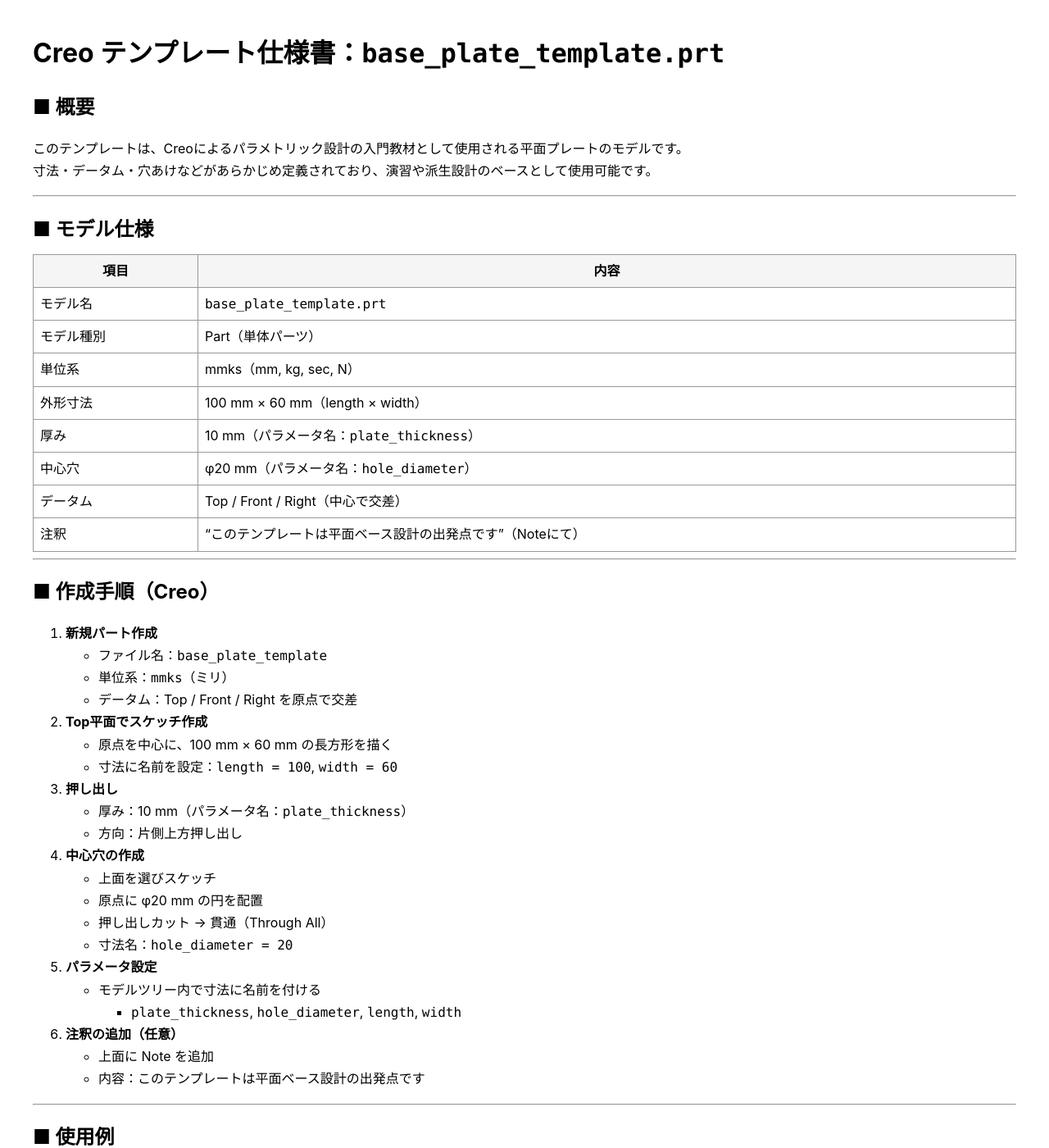
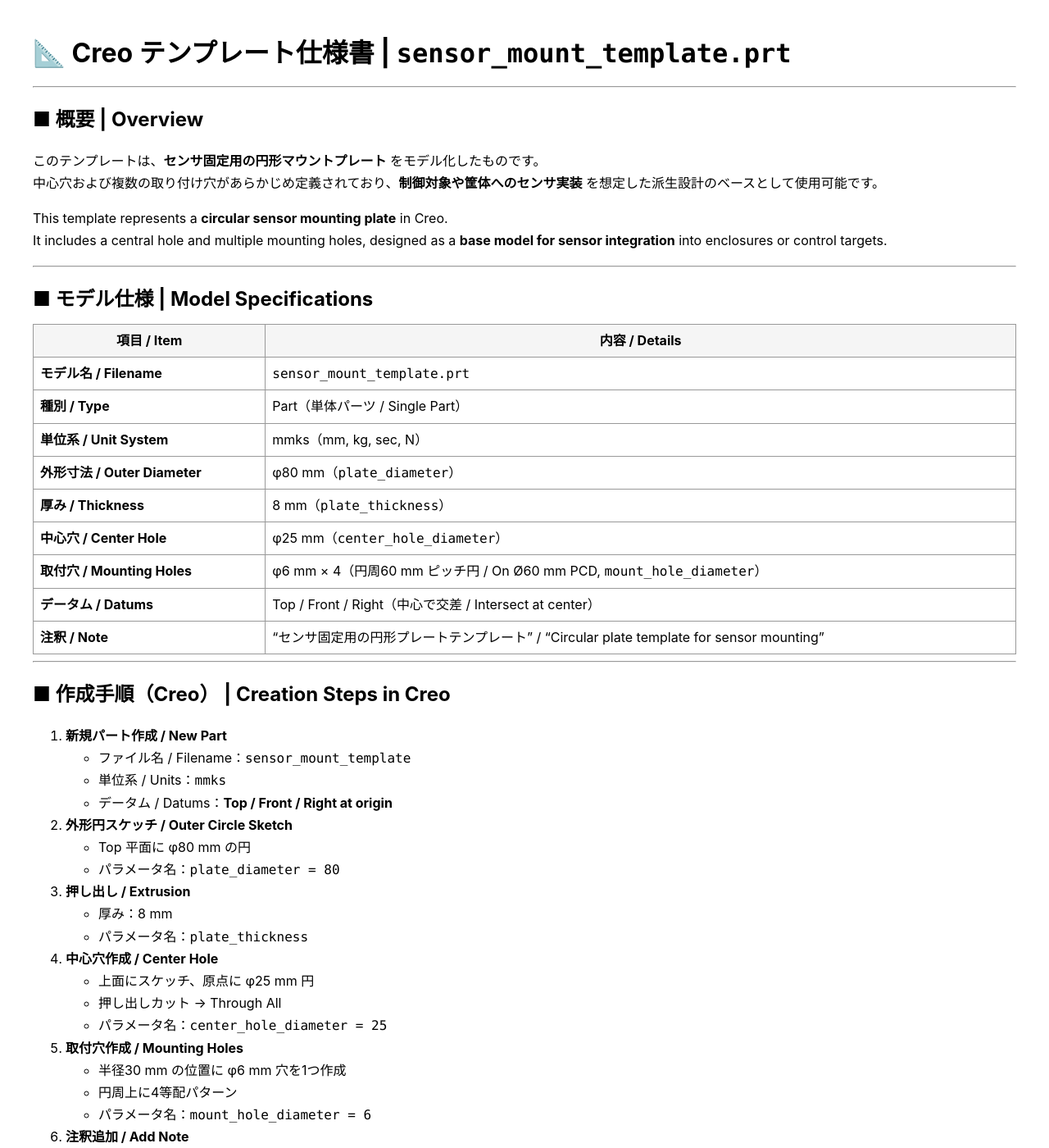
Before and after one commit to Samizo-AITL/EduMecha, a Jekyll site: the page built from templates/template_base_plate_spec.md, in a window 1280 px wide and 1400 px high. Shown: the whole window at 82% size. Built offline with Jekyll 4.4.1, drawn with Linux system fonts in a browser that asks for light colours; our own code applies the rules of GitHub Pages for plain Markdown files; some of the changed text lies outside the part shown.

Commit message:
Update template_base_plate_spec.md

```diff
--- a/templates/template_base_plate_spec.md
+++ b/templates/template_base_plate_spec.md
@@ -1,73 +1,89 @@
-# Creo テンプレート仕様書：`base_plate_template.prt`
+---
+title: "Creo Template Specification - sensor_mount_template.prt"
+author: "EduMecha Project / 三溝真一"
+license: "MIT"
+tags: ["Creo", "Template", "Parametric", "EduMecha"]
+---
 
-## ■ 概要
-
-このテンプレートは、Creoによるパラメトリック設計の入門教材として使用される平面プレートのモデルです。
-寸法・データム・穴あけなどがあらかじめ定義されており、演習や派生設計のベースとして使用可能です。
+# 📐 Creo テンプレート仕様書 | **`sensor_mount_template.prt`**
 
 ---
 
-## ■ モデル仕様
+## ■ 概要 | **Overview**
 
-| 項目         | 内容 |
-|--------------|------|
-| モデル名     | `base_plate_template.prt` |
-| モデル種別   | Part（単体パーツ） |
-| 単位系       | mmks（mm, kg, sec, N） |
-| 外形寸法     | 100 mm × 60 mm（length × width） |
-| 厚み         | 10 mm（パラメータ名：`plate_thickness`） |
-| 中心穴       | φ20 mm（パラメータ名：`hole_diameter`） |
-| データム     | Top / Front / Right（中心で交差） |
-| 注釈         | “このテンプレートは平面ベース設計の出発点です”（Noteにて） |
+このテンプレートは、**センサ固定用の円形マウントプレート** をモデル化したものです。
+中心穴および複数の取り付け穴があらかじめ定義されており、**制御対象や筐体へのセンサ実装** を想定した派生設計のベースとして使用可能です。
+
+This template represents a **circular sensor mounting plate** in Creo.
+It includes a central hole and multiple mounting holes, designed as a **base model for sensor integration** into enclosures or control targets.
 
 ---
 
-## ■ 作成手順（Creo）
+## ■ モデル仕様 | **Model Specifications**
 
-1. **新規パート作成**
-   - ファイル名：`base_plate_template`
-   - 単位系：`mmks`（ミリ）
-   - データム：Top / Front / Right を原点で交差
-
-2. **Top平面でスケッチ作成**
-   - 原点を中心に、100 mm × 60 mm の長方形を描く
-   - 寸法に名前を設定：`length = 100`, `width = 60`
-
-3. **押し出し**
-   - 厚み：10 mm（パラメータ名：`plate_thickness`）
-   - 方向：片側上方押し出し
-
-4. **中心穴の作成**
-   - 上面を選びスケッチ
-   - 原点に φ20 mm の円を配置
-   - 押し出しカット → 貫通（Through All）
-   - 寸法名：`hole_diameter = 20`
-
-5. **パラメータ設定**
-   - モデルツリー内で寸法に名前を付ける
-     - `plate_thickness`, `hole_diameter`, `length`, `width`
-
-6. **注釈の追加（任意）**
-   - 上面に Note を追加
-   - 内容：`このテンプレートは平面ベース設計の出発点です`
+| **項目 / Item** | **内容 / Details** |
+|-----------------|---------------------|
+| **モデル名 / Filename** | `sensor_mount_template.prt` |
+| **種別 / Type** | Part（単体パーツ / Single Part） |
+| **単位系 / Unit System** | mmks（mm, kg, sec, N） |
+| **外形寸法 / Outer Diameter** | φ80 mm（`plate_diameter`） |
+| **厚み / Thickness** | 8 mm（`plate_thickness`） |
+| **中心穴 / Center Hole** | φ25 mm（`center_hole_diameter`） |
+| **取付穴 / Mounting Holes** | φ6 mm × 4（円周60 mm ピッチ円 / On Ø60 mm PCD, `mount_hole_diameter`） |
+| **データム / Datums** | Top / Front / Right（中心で交差 / Intersect at center） |
+| **注釈 / Note** | “センサ固定用の円形プレートテンプレート” / "Circular plate template for sensor mounting" |
 
 ---
 
-## ■ 使用例
+## ■ 作成手順（Creo） | **Creation Steps in Creo**
 
-- `01_parametric_basics/` にて押し出し＋穴あけの操作演習
-- `03_drawing_skills/` にて図面生成の基本例として活用
-- `05_mechatronic_integration/` の筐体ベースの構成に派生利用
+1. **新規パート作成 / New Part**
+   - ファイル名 / Filename：`sensor_mount_template`
+   - 単位系 / Units：`mmks`
+   - データム / Datums：**Top / Front / Right at origin**
+
+2. **外形円スケッチ / Outer Circle Sketch**
+   - Top 平面に φ80 mm の円
+   - パラメータ名：`plate_diameter = 80`
+
+3. **押し出し / Extrusion**
+   - 厚み：8 mm
+   - パラメータ名：`plate_thickness`
+
+4. **中心穴作成 / Center Hole**
+   - 上面にスケッチ、原点に φ25 mm 円
+   - 押し出しカット → Through All
+   - パラメータ名：`center_hole_diameter = 25`
+
+5. **取付穴作成 / Mounting Holes**
+   - 半径30 mm の位置に φ6 mm 穴を1つ作成
+   - 円周上に4等配パターン
+   - パラメータ名：`mount_hole_diameter = 6`
+
+6. **注釈追加 / Add Note**
+   - 上面に **Note** を追加
+   - 内容：**“センサ固定用の円形プレートテンプレート”**
 
 ---
 
-## ■ 今後の展開候補
+## ■ 使用例 | **Example Usage**
 
-- `base_plate_with_fillet.prt`（フィレット追加演習）
-- `base_plate_drawing.drw`（製図用テンプレート）
-- 派生テンプレ：ねじ穴付き / スリット入り / リブ付きバージョン
+- **`05_mechatronic_integration/`**：センサ搭載構造演習
+- **`08_production_process/`**：BOM付き量産検討モデル
+- 制御対象（モータ／センサ筐体）の固定プレート設計への応用
 
 ---
 
-© EduMecha Project / 三溝真一（統合設計者）
-教育・研究目的に限り、改変・再配布を自由に行ってください。
+## ■ 今後の展開候補 | **Future Extensions**
+
+- `sensor_mount_with_slots.prt`（長穴スロット付き / With elongated slots）
+- `sensor_mount_drawing.drw`（製図用テンプレート / Drawing template）
+- 小型・大型センサ向け派生版（φ40, φ120 Variants）
+
+---
+
+## © ライセンス | **License**
+
+© 2025 EduMecha Project / 三溝真一
+**教育・研究目的に限り、自由に使用・改変・再配布可能**
+Free to use, modify, and redistribute for **educational and research purposes**.
```
